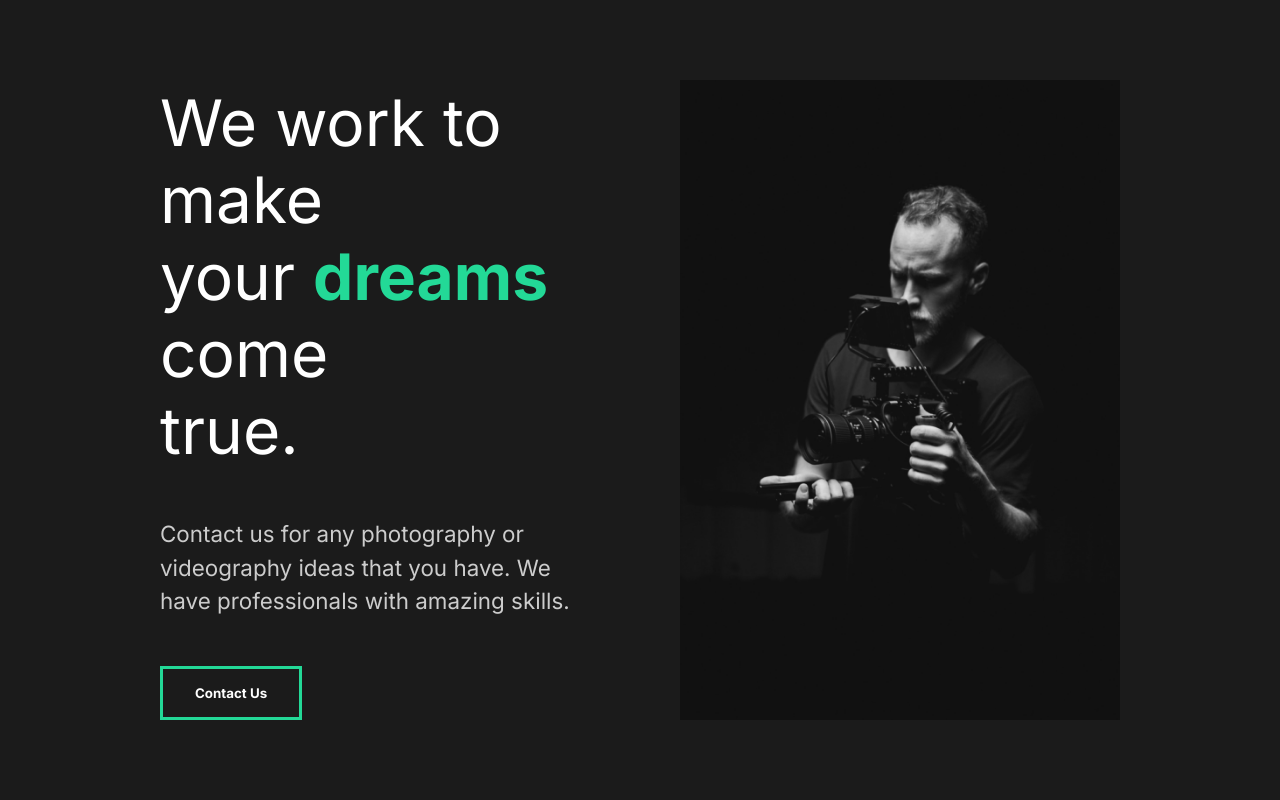
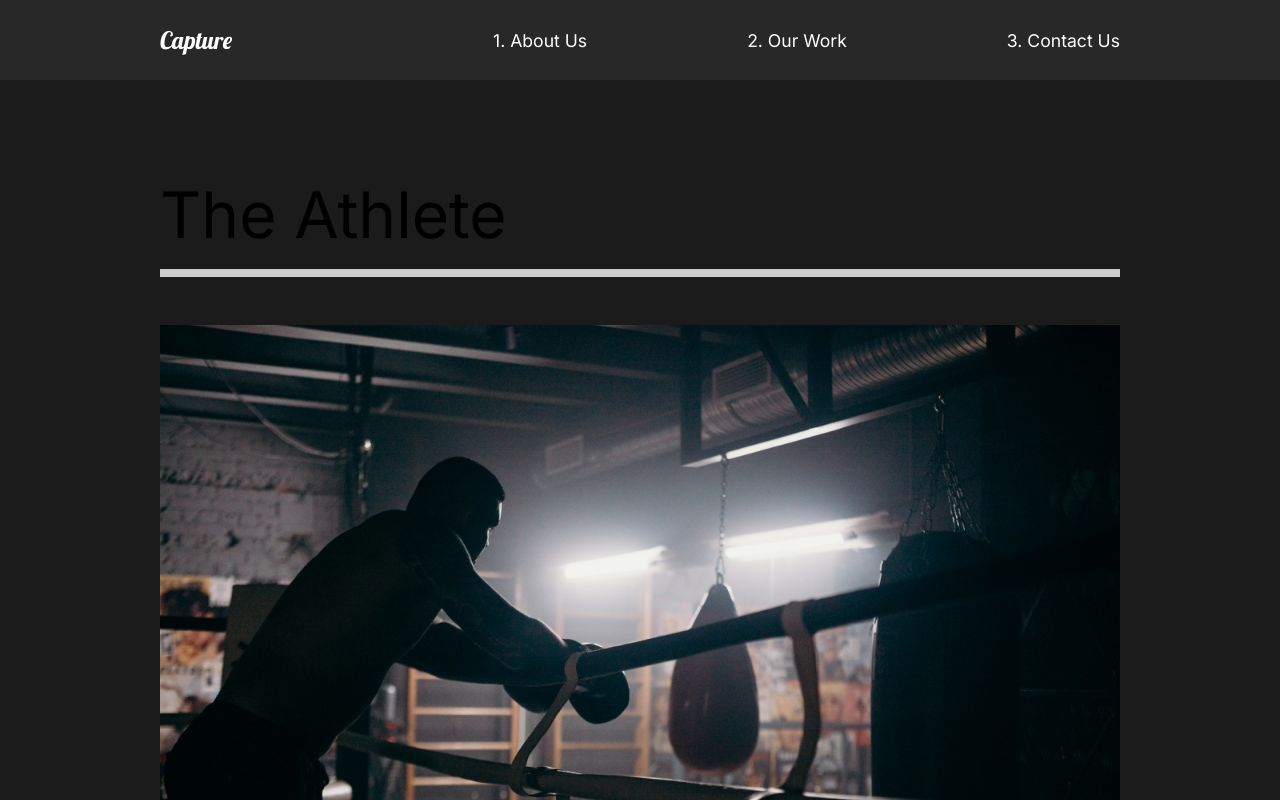
Before and after one commit to kdneldor/capture-project, a React (Create React App) app in the folder capture/: page /work in a window 1280 px wide. Shown: the top 800 px of the page. Built offline with nearby package versions, Linux system fonts and the light colour scheme.

Commit message:
7. Implemented React-Router and Added More Styling

```diff
--- a/capture/src/App.js
+++ b/capture/src/App.js
@@ -3,12 +3,28 @@
 import GlobalStyle from "./components/GlobalStyle";
 //Imported Pages
 import AboutUs from "./pages/AboutUs";
+import Nav from "./components/Nav";
+import OurWork from "./pages/OurWork";
+import ContactUs from "./pages/ContactUs";
+//Router
+import { Switch, Route } from "react-router-dom";
 
 function App() {
   return (
     <div className="App">
       <GlobalStyle />
-      <AboutUs />
+      <Nav />
+      <Switch>
+        <Route path="/" exact>
+          <AboutUs />
+        </Route>
+        <Route path="/work">
+          <OurWork />
+        </Route>
+        <Route path="/contact">
+          <ContactUs />
+        </Route>
+      </Switch>
     </div>
   );
 }
--- /dev/null
+++ b/capture/src/components/Nav.js
@@ -0,0 +1,55 @@
+import React from "react";
+import styled from "styled-components";
+import { Link } from "react-router-dom";
+
+const Nav = () => {
+  return (
+    <StyledNav>
+      <h1>
+        <Link id="logo" to="/">
+          Capture
+        </Link>
+      </h1>
+      <ul>
+        <li>
+          <Link to="/">1. About Us</Link>
+        </li>
+        <li>
+          <Link to="/work">2. Our Work</Link>
+        </li>
+        <li>
+          <Link to="/contact">3. Contact Us</Link>
+        </li>
+      </ul>
+    </StyledNav>
+  );
+};
+
+const StyledNav = styled.nav`
+  min-height: 10vh;
+  display: flex;
+  margin: auto;
+  justify-content: space-between;
+  align-items: center;
+  padding: 1rem 10rem;
+  background: #282828;
+  a {
+    color: white;
+    text-decoration: none;
+  }
+  ul {
+    display: flex;
+    list-style: none;
+  }
+  #logo {
+    font-size: 1.5rem;
+    font-family: "Lobster", cursive;
+    font-weight: lighter;
+  }
+  li {
+    padding-left: 10rem;
+    position: relative;
+  }
+`;
+
+export default Nav;
--- a/capture/src/index.js
+++ b/capture/src/index.js
@@ -2,10 +2,13 @@
 import ReactDOM from "react-dom";
 import App from "./App";
 import reportWebVitals from "./reportWebVitals";
+import { BrowserRouter } from "react-router-dom";
 
 ReactDOM.render(
   <React.StrictMode>
-    <App />
+    <BrowserRouter>
+      <App />
+    </BrowserRouter>
   </React.StrictMode>,
   document.getElementById("root")
 );
--- /dev/null
+++ b/capture/src/pages/ContactUs.js
@@ -0,0 +1,11 @@
+import React from 'react'
+
+const ContactUs = () => {
+  return (
+    <div>
+      <h1>Contact Us</h1>
+    </div>
+  );
+};
+
+export default ContactUs;
--- /dev/null
+++ b/capture/src/pages/OurWork.js
@@ -0,0 +1,61 @@
+import React from "react";
+import styled from "styled-components";
+import { Link } from "react-router-dom";
+//Image Section
+import athlete from "../img/athlete-small.png";
+import theracer from "../img/theracer-small.png";
+import goodtimes from "../img/goodtimes-small.png";
+
+const OurWork = () => {
+  return (
+    <Work>
+      <Movie>
+          <h2>The Athlete</h2>
+          <div className="line"></div>
+              <Link>
+              <img src={athlete} alt="athlete"/>
+              </Link>
+      </Movie>
+      <Movie>
+          <h2>The Racer</h2>
+          <div className="line"></div>
+              <Link>
+              <img src={theracer} alt="racer"/>
+              </Link>
+      </Movie>
+      <Movie>
+          <h2>Good Times</h2>
+          <div className="line"></div>
+              <Link>
+              <img src={goodtimes} alt="goodtimes"/>
+              </Link>
+      </Movie>
+    </Work>
+  );
+};
+
+const Work = styled.div`
+    min-height: 100vh;
+    overflow: hidden;
+    padding: 5rem 10rem;
+    h2 {
+        padding: 1rem 0rem;
+    }
+
+`
+
+const Movie = styled.div`
+    padding-bottom: 10rem;
+    .line{
+        height: 0.5rem;
+        background: #cccccc;
+        margin-bottom: 3rem;
+    }
+    img {
+        width: 100%;
+        height: 70vh;
+        object-fit: cover;
+    }
+`
+
+export default OurWork;
```
